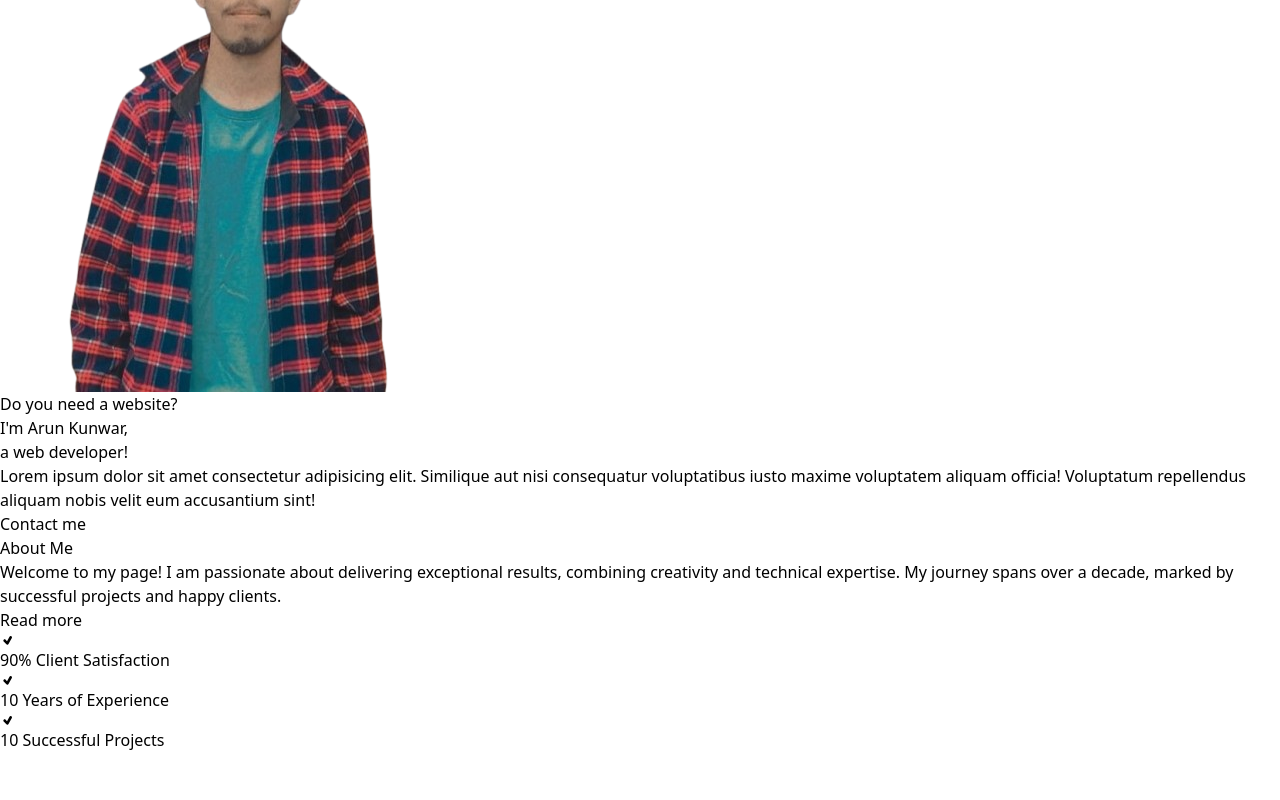
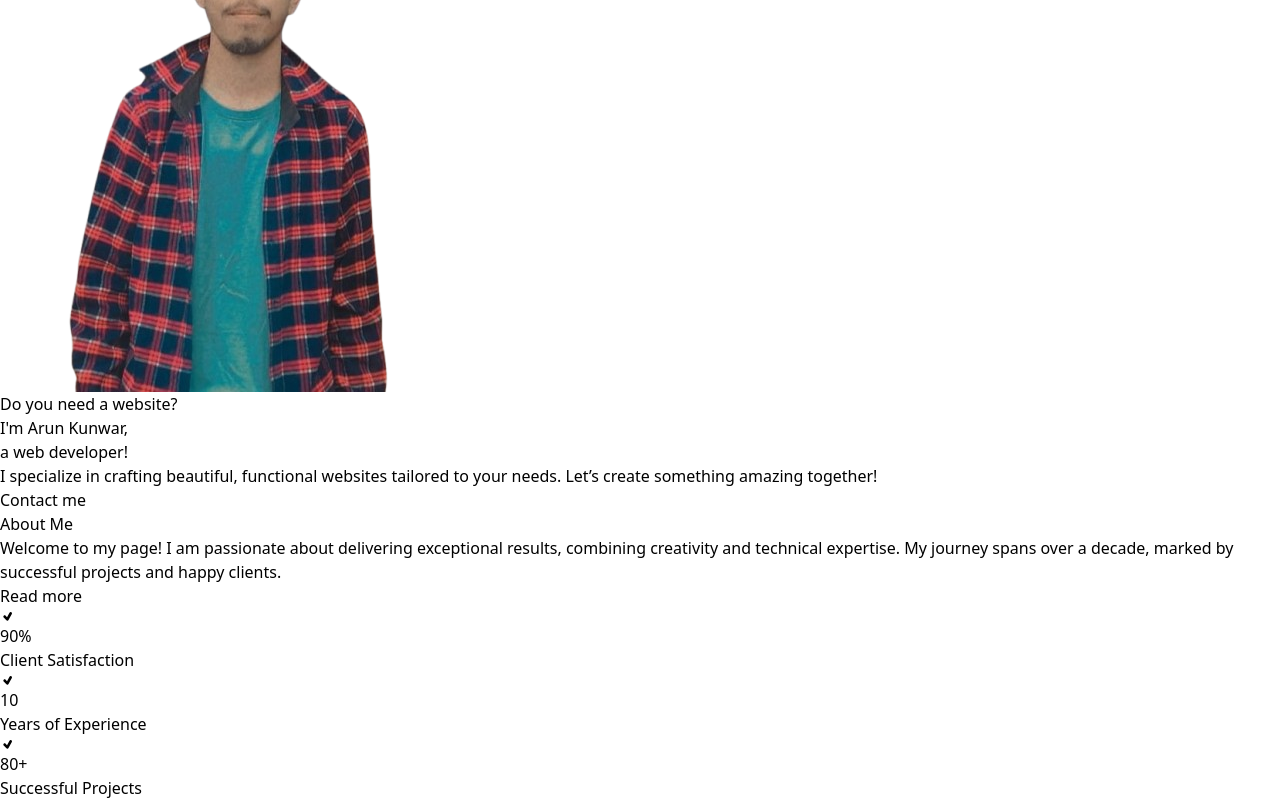
Before and after one commit to arun-kunwar/portfolio, a React (Vite) app: page / in a window 1280 px wide. Shown: the part 1496-2296 px from the top of the page. Before the commit the page ends 2248 px from the top, so only its background shows below. Built offline with nearby package versions, Linux system fonts and the light colour scheme.

Commit message:
about final

```diff
--- a/src/App.css
+++ /dev/null
@@ -1,23 +0,0 @@
-body {
-    font-family: 'Roboto', sans-serif;
-    background-color: #f9fafb; /* Light background color */
-  }
-
-  h1 {
-    color: #333;
-  }
-
-  p {
-    color: #666;
-  }
-
-  button {
-    transition: transform 0.3s ease;
-    box-shadow: 0 4px 6px rgba(0, 0, 0, 0.1); /* Button shadow */
-  }
-
-  @media (max-width: 768px) {
-    .mobile-bg {
-      background-color: #f0f4f8; /* Slightly different mobile background */
-    }
-  }
--- a/src/App.tsx
+++ b/src/App.tsx
@@ -5,7 +5,7 @@ import About from "./componets/About"
 
 function App() {
   return (
-    <div>
+    <div className="overflow-hidden">
       <Nav/>
       <Home/>
       <About/>
--- a/src/componets/About.tsx
+++ b/src/componets/About.tsx
@@ -2,43 +2,58 @@ import { TiTick } from "react-icons/ti";
 
 function About() {
   return (
-    <>
-      <div className="h-screen w-full mx-auto flex flex-row">
-        <div className="flex-1">
-          <h1 className="pt-20 pl-20 font-bold text-4xl">About Me</h1>
-          <div className="max-w-[550px] pl-20 pt-5 font-semibold leading-relaxed">
-            <p>
-              Welcome to my page! I am passionate about delivering exceptional results, combining creativity and technical expertise. My journey spans over a decade, marked by successful projects and happy clients.
-            </p>
-            <button className="mt-5 text-white border rounded-2xl p-3 bg-red-600 hover:bg-red-700 focus:ring-4 focus:ring-red-300 transition-transform transform hover:scale-105 cursor-pointer">
-              Read more
-            </button>
-          </div>
+    <section className="bg-white py-20 px-6">
+      <div className="max-w-7xl mx-auto grid md:grid-cols-2 gap-12 items-center">
+        {/* Left Section*/}
+        <div>
+          <h2 className="text-4xl font-bold mb-6 border-l-4 border-red-500 pl-4">
+            About Me
+          </h2>
+          <p className="text-gray-600 mb-6 leading-relaxed">
+            Welcome to my page! I am passionate about delivering exceptional
+            results, combining creativity and technical expertise. My journey
+            spans over a decade, marked by successful projects and happy
+            clients.
+          </p>
+          <button className="mt-5 text-white border rounded-2xl px-6 py-3 bg-red-600 hover:bg-red-700 focus:ring-4 focus:ring-red-300">
+            Read more
+          </button>
         </div>
-        <div className="min-w-[400px] mt-24">
-          <ul className="space-y-4">
+
+        {/* Right Section */}
+        <div className=" m-0 md:ml-40">
+          <ul className="space-y-8">
             <li className="flex items-center">
-              <TiTick className="text-green-500 mr-2" />
-              <span className="border-b-2 border-gray-300 inline-block ">
-                90% Client Satisfaction
-              </span>
+              <TiTick className="text-red-500 mr-4 text-3xl" />
+              <div>
+                <span className="text-4xl font-bold text-gray-800">90%</span>
+                <p className="text-lg text-gray-600 font-medium">
+                  Client Satisfaction
+                </p>
+              </div>
             </li>
             <li className="flex items-center">
-              <TiTick className="text-green-500 mr-2" />
-              <span className="border-b-2 border-gray-300 inline-block">
-                10 Years of Experience
-              </span>
+              <TiTick className="text-red-500 mr-4 text-3xl" />
+              <div>
+                <span className="text-4xl font-bold text-gray-800">10</span>
+                <p className="text-lg text-gray-600 font-medium">
+                  Years of Experience
+                </p>
+              </div>
             </li>
             <li className="flex items-center">
-              <TiTick className="text-green-500 mr-2" />
-              <span className="border-b-2 border-gray-300 inline-block">
-                10 Successful Projects
-              </span>
+              <TiTick className="text-red-500 mr-4 text-3xl" />
+              <div>
+                <span className="text-4xl font-bold text-gray-800">80+</span>
+                <p className="text-lg text-gray-600 font-medium">
+                  Successful Projects
+                </p>
+              </div>
             </li>
           </ul>
         </div>
       </div>
-    </>
+    </section>
   );
 }
 
--- a/src/componets/Home.tsx
+++ b/src/componets/Home.tsx
@@ -6,11 +6,13 @@ function Home() {
       {/* Computer */}
       <div className="hidden md:flex flex-row h-screen mx-auto w-full pl-[5rem] pt-[6rem] bg-gradient-to-r from-gray-50 to-gray-200">
         <div className="flex-1">
+          <div className="mb-4 pl-4 border-l-4 border-l-red-400 ">
           <p className="text-red-500 font-semibold">Do you need a website?</p>
-          <h1 className="pt-2 font-semibold text-4xl">
+          <h1 className="pt-2 font-semibold  text-4xl">
             I'm Arun Kunwar,
             <br /> a web developer!
           </h1>
+          </div>
           <div className="max-w-[500px] pt-5">
             <p>
               Lorem ipsum dolor sit amet consectetur adipisicing elit. Similique
@@ -38,38 +40,36 @@ function Home() {
         </div>
       </div>
       {/* Mobile phone */}
-      <div className="flex flex-col items-center justify-center md:hidden bg-gradient-to-b from-gray-50 to-gray-200 p-6 rounded-lg shadow-lg">
+      <div className="flex flex-col  items-center justify-center bg-gradient-to-b from-gray-50 to-gray-200 p-6 rounded-lg shadow-lg md:hidden">
   <div className="mt-10">
     <img
       src={Profile}
-            alt="Profile"
-            className="w-[220px] h-[220px] rounded-full shadow-md"
+      alt="Profile of Arun Kunwar"
+      className="w-[180px] h-[180px] rounded-full shadow-md"
     />
   </div>
-        <p className="text-red-500 font-semibold mt-4">
+  <p className="text-red-500 font-semibold mt-4 text-center">
     Do you need a website?
   </p>
-        <h1 className="pt-2 font-semibold text-3xl text-center leading-tight">
+  <h1 className="pt-2 font-semibold text-2xl text-center leading-tight">
     I'm Arun Kunwar,
     <br /> a web developer!
   </h1>
-        <div className="max-w-[500px] pt-5 text-center">
-          <p className="text-gray-700">
-            Lorem ipsum dolor sit amet consectetur adipisicing elit. Similique
-            aut nisi consequatur voluptatibus iusto maxime voluptatem aliquam
-            officia! Voluptatum repellendus aliquam nobis velit eum accusantium
-            sint!
+  <div className="max-w-[90%] pt-5 text-center">
+    <p className="text-gray-700 leading-relaxed">
+      I specialize in crafting beautiful, functional websites tailored to your needs. Let’s create something amazing together!
     </p>
     <button
               onClick={() =>
                 (window.location.href = "mailto:arunkunar069@gmail.com")
               }
-            className="mt-4 text-white border rounded-2xl p-3 bg-red-600 hover:bg-red-700 focus:ring-4 focus:ring-red-300 transition-transform transform hover:scale-105"
+              className="mt-4 text-white border rounded-2xl px-6 py-3 bg-red-600 hover:bg-red-700 focus:ring-4 focus:ring-red-300"
             >
       Contact me
     </button>
   </div>
 </div>
+
     </>
   );
 }
--- a/src/componets/Nav.tsx
+++ b/src/componets/Nav.tsx
@@ -1,50 +1,56 @@
-import { useState } from 'react';
-import Logo from './images/Title.png';
+import { useState } from "react";
+import Logo from "./images/Title.png";
 import { IoMdMenu } from "react-icons/io";
 import { RxCross2 } from "react-icons/rx";
 function Nav() {
-
-  const[isOpen,setIsOpen]=useState(false);
+  const [isOpen, setIsOpen] = useState(false);
   return (
     <>
-    <div className='flex justify-between items-center h-20  mx-auto px-4'>
+      <div className="flex justify-between items-center h-20  mx-auto px-4">
+        <img src={Logo} alt="Logo" className="size-12  " />
 
-        <img src={Logo} alt="Logo" className='size-12  ' />
-
-      <ul className='hidden md:flex  pr-32 '>
-        <li className='p-5 font-bold hover:text-blue-400'>Home</li>
-        <li className='p-5 font-bold hover:text-blue-400'>About</li>
-        <li className='p-5 font-bold hover:text-blue-400'>Contact</li>
-        <li className='p-5 font-bold hover:text-blue-400'>Blog</li>
-        <li className='p-5 font-bold hover:text-blue-400'>Help</li>
-
-
+        <ul className="hidden md:flex  pr-32 ">
+          <li className="p-5 font-bold hover:text-blue-400">Home</li>
+          <li className="p-5 font-bold hover:text-blue-400">About</li>
+          <li className="p-5 font-bold hover:text-blue-400">Contact</li>
+          <li className="p-5 font-bold hover:text-blue-400">Blog</li>
+          <li className="p-5 font-bold hover:text-blue-400">Help</li>
         </ul>
-      <div className='md:hidden z-10' onClick={() => setIsOpen(!isOpen)}>
+        <div className="md:hidden z-10" onClick={() => setIsOpen(!isOpen)}>
           {isOpen ? (
-          <RxCross2 className='text-3xl cursor-pointer' />
+            <RxCross2 className="text-3xl cursor-pointer" />
           ) : (
-          <IoMdMenu className='text-3xl cursor-pointer' />
+            <IoMdMenu className="text-3xl cursor-pointer" />
           )}
         </div>
 
-      <div className={`${
-          isOpen ? 'left-0' : '-left-full'
-        } top-0 fixed w-[60%] h-full bg-white border-r border-gray-300 ease-in-out duration-300 md:hidden`}
-> <img src={Logo} alt="Logo" className='size-12 absolute mt-8 ml-3   ' />
-
-      <ul className='pt-24 uppercase'>
-        <li className='p-4 border-b border-gray-300  hover:text-blue-400'>Home</li>
-        <li className='p-4 border-b border-gray-300 hover:text-blue-400'>About</li>
-        <li className='p-4 border-b border-gray-300 hover:text-blue-400'>Contact</li>
-        <li className='p-4 border-b border-gray-300 hover:text-blue-400'>Blog</li>
-        <li className='p-4  hover:text-blue-400'>Help</li>
-
-
+        <div
+          className={`${
+            isOpen ? "left-0" : "-left-full"
+          } top-0 fixed w-[50%] h-full bg-white border-r border-gray-300 ease-in-out duration-300 md:hidden`}
+        >
+          {" "}
+          <img
+            src={Logo}
+            alt="Logo"
+            className="size-12 absolute mt-8 ml-3"
+          />
+          <ul className="pt-24 uppercase">
+            <li className="p-4 border-b border-gray-300  hover:text-blue-400">
+              Home
+            </li>
+            <li className="p-4 border-b border-gray-300 hover:text-blue-400">
+              About
+            </li>
+            <li className="p-4 border-b border-gray-300 hover:text-blue-400">
+              Contact
+            </li>
+            <li className="p-4 border-b border-gray-300 hover:text-blue-400">
+              Blog
+            </li>
+            <li className="p-4  hover:text-blue-400">Help</li>
           </ul>
         </div>
-
-
       </div>
     </>
   );
```
Lines whose indentation alone changed are shown as unchanged.
